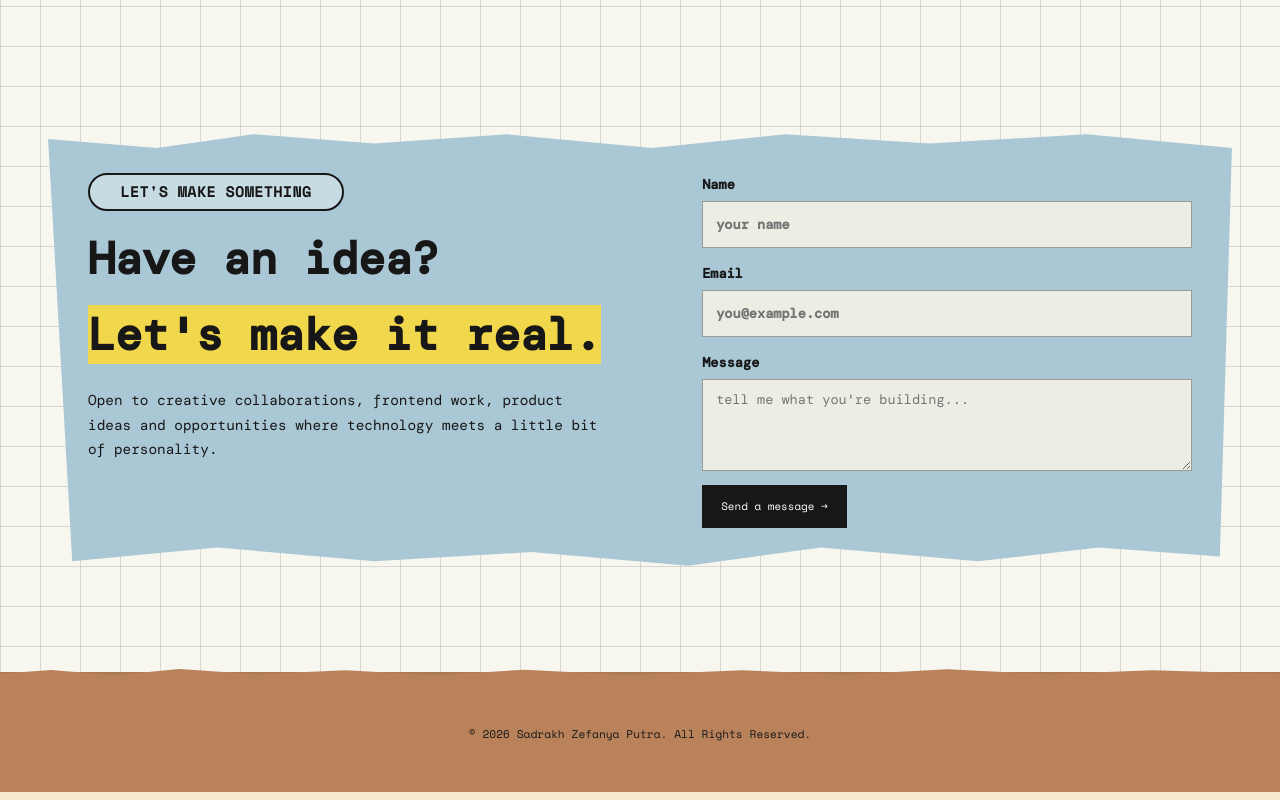
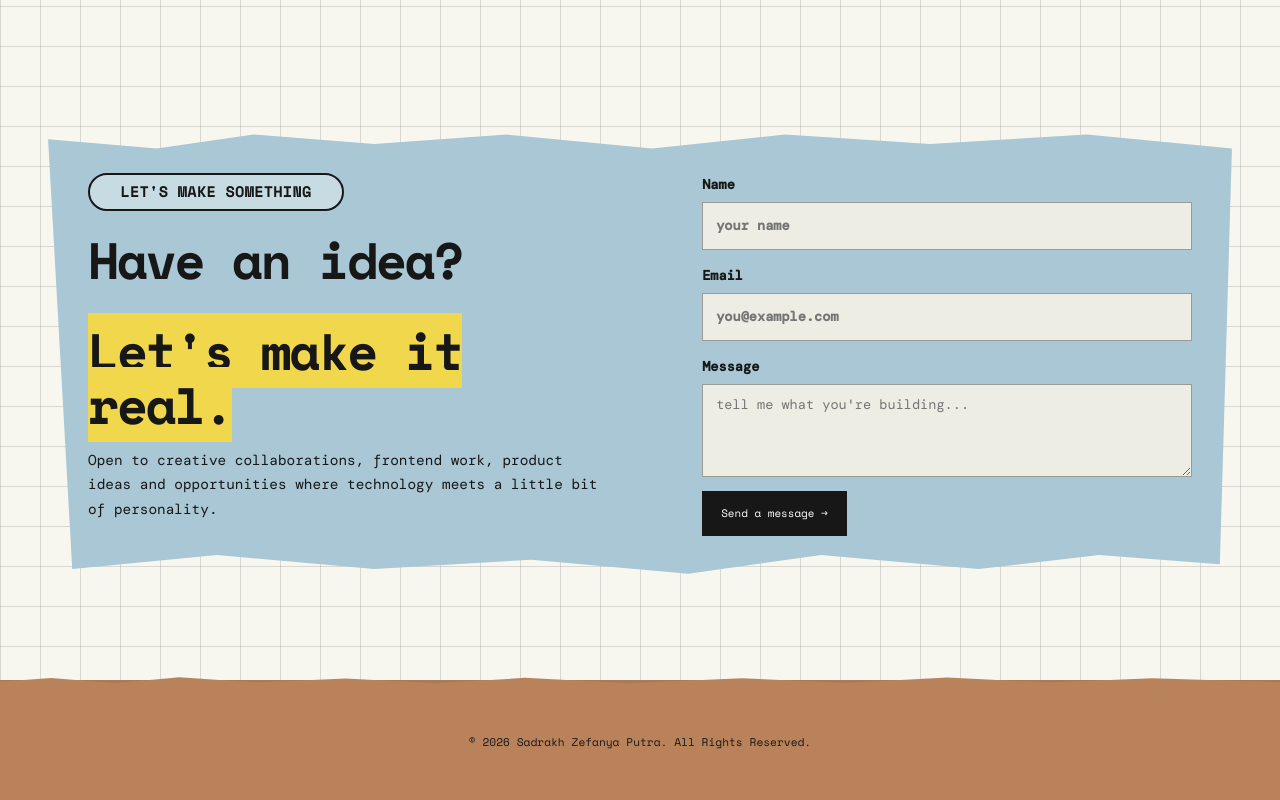
Before and after one commit to sdrzfn/my-portfolio, a Next.js app: page / in a window 1280 px wide. Shown: the part 2559-3359 px from the top of the page. Built offline with nearby package versions, Linux system fonts and the light colour scheme; a web font is replaced by a local one.

Commit message:
mod: change h2 to h1 in projectshowcase, a to h2 element in contact

```diff
--- a/components/Contact.tsx
+++ b/components/Contact.tsx
@@ -51,10 +51,12 @@ export default function Contact() {
         <div className="contact-paper">
           <div>
             <span className="pill-label-short">LET&apos;S MAKE SOMETHING</span>
-            <a className="contact-cta">
-              Have an idea?<br />
+            <h2 className="contact-cta">
+              Have an idea?
+            </h2>
+            <h2>
               <span className="yellow-mark">Let&apos;s make it real.</span>
-            </a>
+            </h2>
             <p>
               Open to creative collaborations, frontend work, product ideas and
               opportunities where technology meets a little bit of personality.
--- a/components/ProjectShowcase.tsx
+++ b/components/ProjectShowcase.tsx
@@ -21,7 +21,7 @@ export default function ProjectShowcase() {
           {/* <span className="projects-number">
             <Link href="/">← Back To Home</Link>
           </span> */}
-          <h2 className="projects-title">All Projects</h2>
+          <h1 className="projects-title">All Projects</h1>
           <p className="projects-subtitle">
             A collection of work spanning web development, mobile apps, IoT, and creative technology.
           </p>
```
